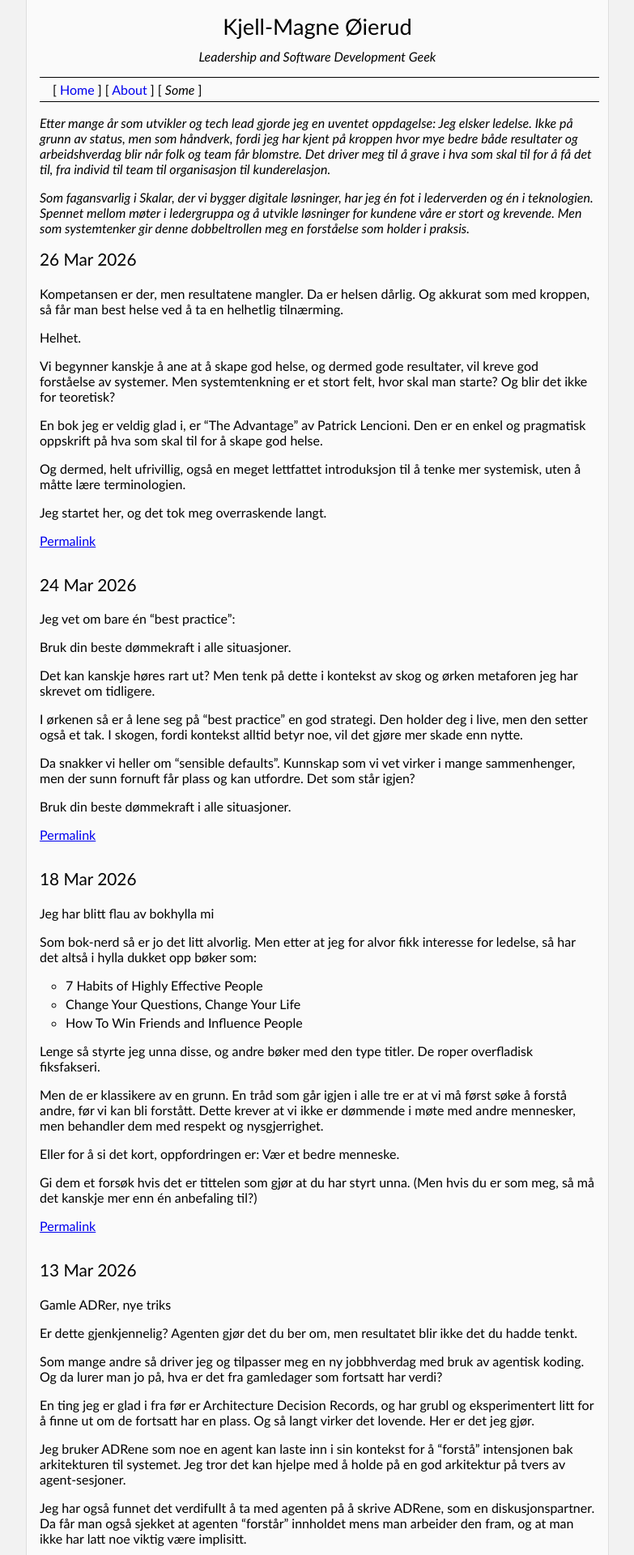
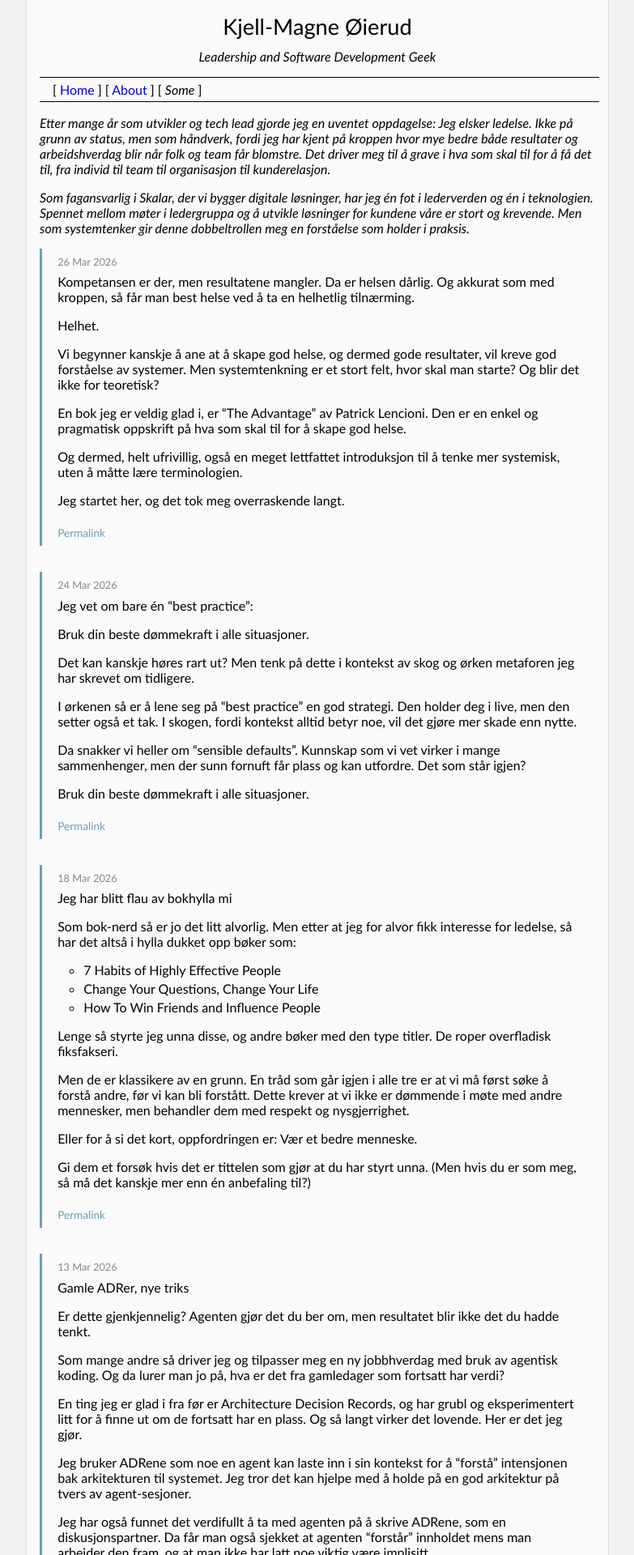
Before and after one commit to kjellm/kjellm.github.com, a Jekyll site: the page built from some.html, in a window 1280 px wide. Shown: the top 1920 px of the page at 81% size, without its empty margins (248-1031 px from the left). Built offline with Jekyll 4.4.1, drawn with Linux system fonts in a browser that asks for light colours.

Commit message:
Style some feed with social media card look

```diff
--- a/css/site.css
+++ b/css/site.css
@@ -381,6 +381,32 @@ ul.posts > li {
   margin-bottom: 2em;
 }
 
+ul.some-feed {
+  list-style-type: none;
+  margin-left: 0;
+}
+
+.some-post {
+  border-left: 3px solid #6a9fb5;
+  padding: 0.5em 1.2em;
+  margin-bottom: 2em;
+}
+
+.some-date {
+  display: block;
+  font-size: 0.8em;
+  color: #888;
+  margin-bottom: 0.6em;
+}
+
+.some-permalink {
+  display: inline-block;
+  margin-top: 0.5em;
+  font-size: 0.85em;
+  color: #6a9fb5;
+  text-decoration: none;
+}
+
 .footnotes {
     font-size: smaller;
 }
--- a/some.html
+++ b/some.html
@@ -11,13 +11,13 @@ title: Some
 
 <p><em>Som fagansvarlig i Skalar, der vi bygger digitale løsninger, har jeg én fot i lederverden og én i teknologien. Spennet mellom møter i ledergruppa og å utvikle løsninger for kundene våre er stort og krevende. Men som systemtenker gir denne dobbeltrollen meg en forståelse som holder i praksis.</em></p>
 
-<ul class="posts">
+<ul class="some-feed">
   {% assign some_docs = site.some | sort: "date" | reverse %}
   {% for doc in some_docs %}
-  <li>
-    <h3 class="title">{{ doc.date | date: "%d %b %Y" }}</h3>
-    {{ doc.excerpt }}
-    <a href="{{ doc.url }}">Permalink</a>
+  <li class="some-post">
+    <span class="some-date">{{ doc.date | date: "%d %b %Y" }}</span>
+    {{ doc.content }}
+    <a class="some-permalink" href="{{ doc.url }}">Permalink</a>
   </li>
   {% endfor %}
 </ul>
```
